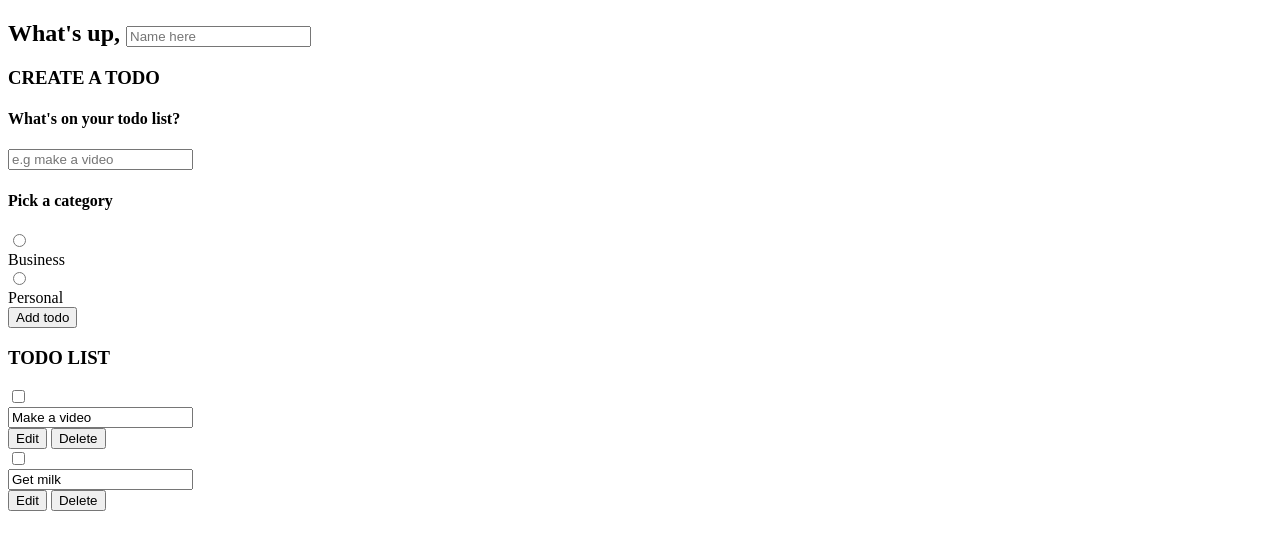
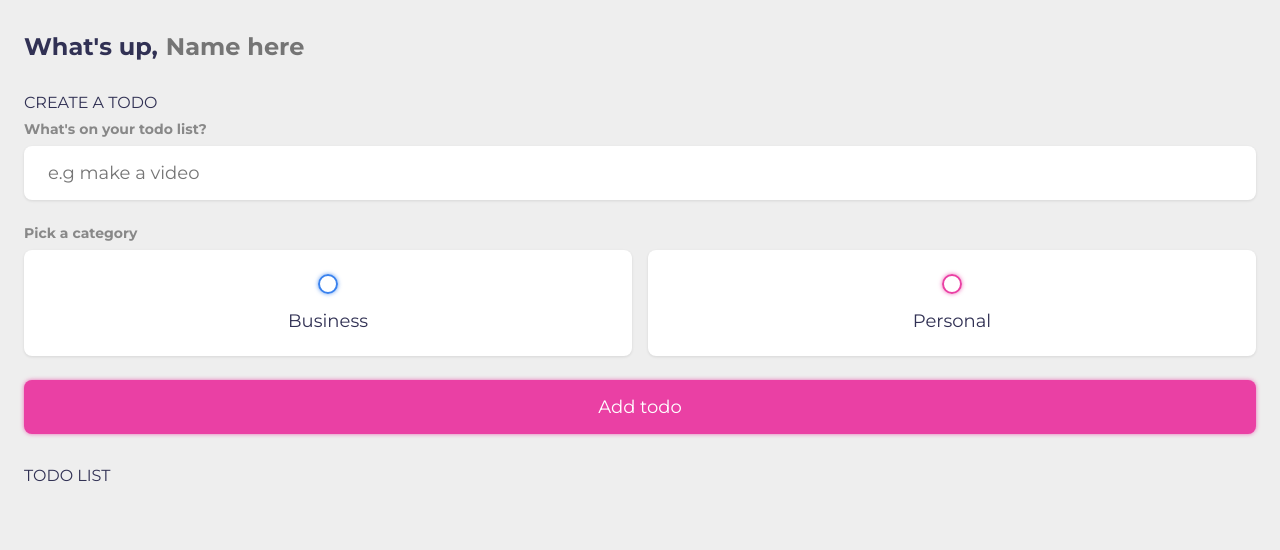
Before and after one commit to Arnotts33/todoListApp, a plain HTML site: page index.html in a window 1280 px wide. Drawn offline with Linux system fonts and the light colour scheme.

Commit message:
CSS mainly done

```diff
--- a/index.html
+++ b/index.html
@@ -52,7 +52,7 @@
 								id="category2"
 								value="personal"
 							/>
-							<span class="bublbe personal"></span>
+							<span class="bubble personal"></span>
 							<div>Personal</div>
 						</label>
 					</div>
@@ -64,7 +64,7 @@
 			<section class="todo-list">
 				<h3>TODO LIST</h3>
 				<div class="list" id="todo-list">
-					<div class="todo-item">
+					<!-- <div class="todo-item done">
 						<label>
 							<input type="checkbox" />
 							<span class="bubble business"></span>
@@ -90,7 +90,7 @@
 							<button class="edit">Edit</button>
 							<button class="delete">Delete</button>
 						</div>
-					</div>
+					</div> -->
 				</div>
 			</section>
 		</main>
--- a/main.css
+++ b/main.css
@@ -0,0 +1,237 @@
+:root {
+	/* CSS variables we can reuse */
+	--primary: #ea40a4;
+	--business: #3a82ee;
+	--personal: var(--primary);
+	--light: #eee;
+	--grey: #888;
+	--dark: #313154;
+	--danger: #ff5b57;
+
+	--shadow: 0 1px 3px rgba(0, 0, 0, 0.1);
+
+	--business-glow: 0px 0px 4px rgba(58, 130, 238, 0.75);
+	--personal-glow: 0px 0px 4px rgba(234, 64, 164, 0.75);
+}
+
+* {
+	margin: 0;
+	padding: 0;
+	box-sizing: border-box;
+	font-family: "montserrat", sans-serif;
+}
+
+input:not([type="radio"]):not([type="checkbox"]),
+button {
+	appearance: none;
+	border: none;
+	outline: none;
+	background: none;
+	cursor: initial;
+}
+
+body {
+	background: var(--light);
+	color: var(--dark);
+}
+
+section {
+	margin-top: 2rem;
+	margin-bottom: 2rem;
+	padding-left: 1.5rem;
+	padding-right: 1.5rem;
+}
+
+h3 {
+	color: var(--dark);
+	font-size: 1rem;
+	font-weight: 400;
+	margin-bottom: 0.5rem;
+}
+
+h4 {
+	color: var(--grey);
+	font-size: 0.875rem;
+	font-weight: 700;
+	margin-bottom: 0.5rem;
+}
+
+/* Greeting title */
+
+.greeting .title {
+	display: flex;
+}
+
+.greeting .title input {
+	margin-left: 0.5rem;
+	flex: 1 1 0%;
+	min-width: 0;
+}
+
+.greeting .title,
+.greeting .title input {
+	color: var(--dark);
+	font-size: 1.5rem;
+	font-weight: 700;
+}
+
+/* Todo create */
+
+.create-todo input[type="text"] {
+	display: block;
+	width: 100%;
+	font-size: 1.125rem;
+	padding: 1rem 1.5rem;
+	background-color: #fff;
+	border-radius: 0.5rem;
+	box-shadow: var(--shadow);
+	margin-bottom: 1.5rem;
+}
+
+.create-todo .options {
+	display: grid;
+	grid-template-columns: repeat(2, 1fr);
+	grid-gap: 1rem;
+	margin-bottom: 1.5rem;
+}
+
+.create-todo .options label {
+	display: flex;
+	flex-direction: column;
+	align-items: center;
+	justify-content: center;
+	padding: 1.5rem;
+	background-color: #fff;
+	border-radius: 0.5rem;
+	box-shadow: var(--shadow);
+	cursor: pointer;
+}
+
+input[type="radio"],
+input[type="checkbox"] {
+	display: none;
+}
+
+.bubble {
+	display: flex;
+	align-items: center;
+	justify-content: center;
+	width: 20px;
+	height: 20px;
+	border-radius: 50%;
+	border: 2px solid var(--business);
+	box-shadow: var(--business-glow);
+}
+
+.bubble.personal {
+	border-color: var(--personal);
+	box-shadow: var(--personal-glow);
+}
+
+.bubble::after {
+	content: "";
+	display: block;
+	opacity: 0;
+	width: 0px;
+	height: 0px;
+	background-color: var(--business);
+	box-shadow: var(--business-glow);
+	border-radius: 50%;
+	transition: 0.2s ease-in-out;
+}
+
+.bubble.personal::after {
+	background-color: var(--personal);
+	box-shadow: var(--personal-glow);
+}
+
+input:checked ~ .bubble::after {
+	width: 10px;
+	height: 10px;
+	opacity: 1;
+}
+
+.create-todo .options label div {
+	color: var(--dark);
+	font-size: 1.125rem;
+	margin-top: 1rem;
+}
+
+.create-todo input[type="submit"] {
+	display: block;
+	width: 100%;
+	font-size: 1.125rem;
+	padding: 1rem 1.5rem;
+	color: #fff;
+	background-color: var(--primary);
+	border-radius: 0.5rem;
+	box-shadow: var(--personal-glow);
+	cursor: pointer;
+	transition: 0.2s ease-in-out;
+}
+
+.create-todo input[type="submit"]:hover {
+	opacity: 0.75;
+}
+
+/* Todo List*/
+.todo-list .list {
+	margin: 1rem 0;
+}
+
+.todo-list .todo-item {
+	display: flex;
+	align-items: center;
+	background-color: #fff;
+	padding: 1rem;
+	border-radius: 0.5rem;
+	box-shadow: var(--shadow);
+	margin-bottom: 1rem;
+}
+
+.todo-item label {
+	display: block;
+	margin-right: 1rem;
+	cursor: pointer;
+}
+
+.todo-item.todo-content {
+	flex: 1 1 0%;
+}
+
+.todo-item.todo-content input {
+	color: var(--dark);
+	font-size: 1.125rem;
+}
+
+.todo-item .actions {
+	display: flex;
+	align-items: center;
+}
+
+.todo-item .actions button {
+	display: block;
+	padding: 0.5rem;
+	border-radius: 0.25rem;
+	color: #fff;
+	cursor: pointer;
+	transition: 2s ease-in-out;
+}
+
+.todo-item .actions button:hover {
+	opacity: 0.75;
+}
+
+.todo-item .actions .edit {
+	margin-right: 0.5rem;
+	background-color: var(--primary);
+}
+
+.todo-item .actions .delete {
+	background-color: var(--danger);
+}
+
+.todo-item.done .todo-content input {
+	text-decoration: line-through;
+	color: var(--grey);
+}
```
